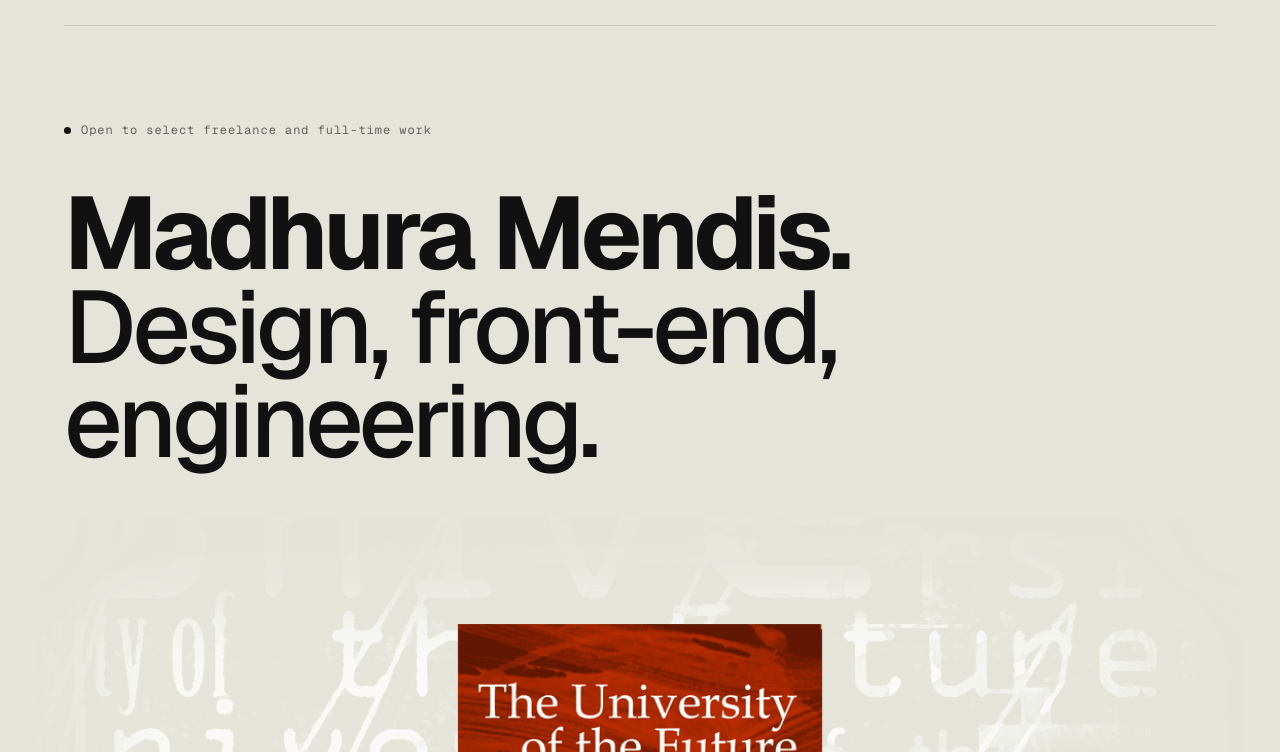
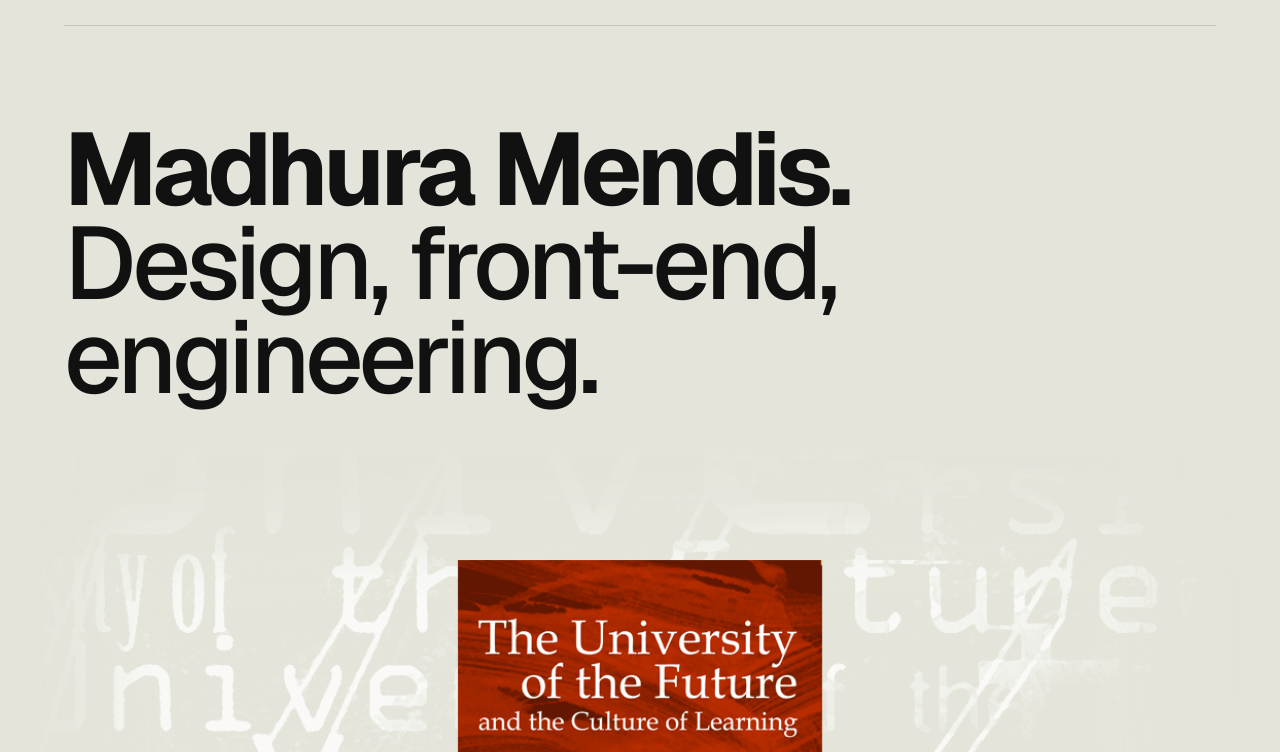
Before and after one commit to madhuramendis/madhuramendis, a plain HTML site: page index.html in a window 1280 px wide. Shown: the part 48-800 px from the top of the page. Drawn offline with nearby package versions, Linux system fonts and the light colour scheme.

Commit message:
Update content

```diff
--- a/index.html
+++ b/index.html
@@ -28,12 +28,6 @@
   <div style="max-width: 1240px; margin: 0 auto;">
 
     <section style="padding: clamp(44px, 8vw, 96px) 0 clamp(40px, 6vw, 80px); display: grid; gap: clamp(28px, 4vw, 48px);">
-      <sc-if value="{{ showAvailability }}" hint-placeholder-val="{{ true }}">
-        <div style="display: flex; align-items: center; gap: 10px; font-family: Geist Mono, ui-monospace, monospace; font-size: 12px; letter-spacing: 0.08em; color: rgba(17,17,17,0.62);">
-          <span style="width: 7px; height: 7px; border-radius: 50%; background: #111111; display: inline-block;"></span>
-          <span>{{ availabilityLabel }}</span>
-        </div>
-      </sc-if>
       <h1 style="margin: 0; font-size: clamp(42px, 8vw, 124px); line-height: 0.92; letter-spacing: -0.045em; font-weight: 500; max-width: 17ch; text-wrap: pretty;"><span style="font-weight: 700;">Madhura Mendis.</span><br />Design, front-end,<br />engineering.</h1>
       <figure style="margin: 0; display: grid; gap: 16px; width: 100vw; margin-left: calc(50% - 50vw);">
         <div style="display: grid; grid-template-columns: minmax(0, 1fr); grid-template-rows: minmax(0, 1fr); aspect-ratio: 16 / 9; overflow: hidden;">
```
